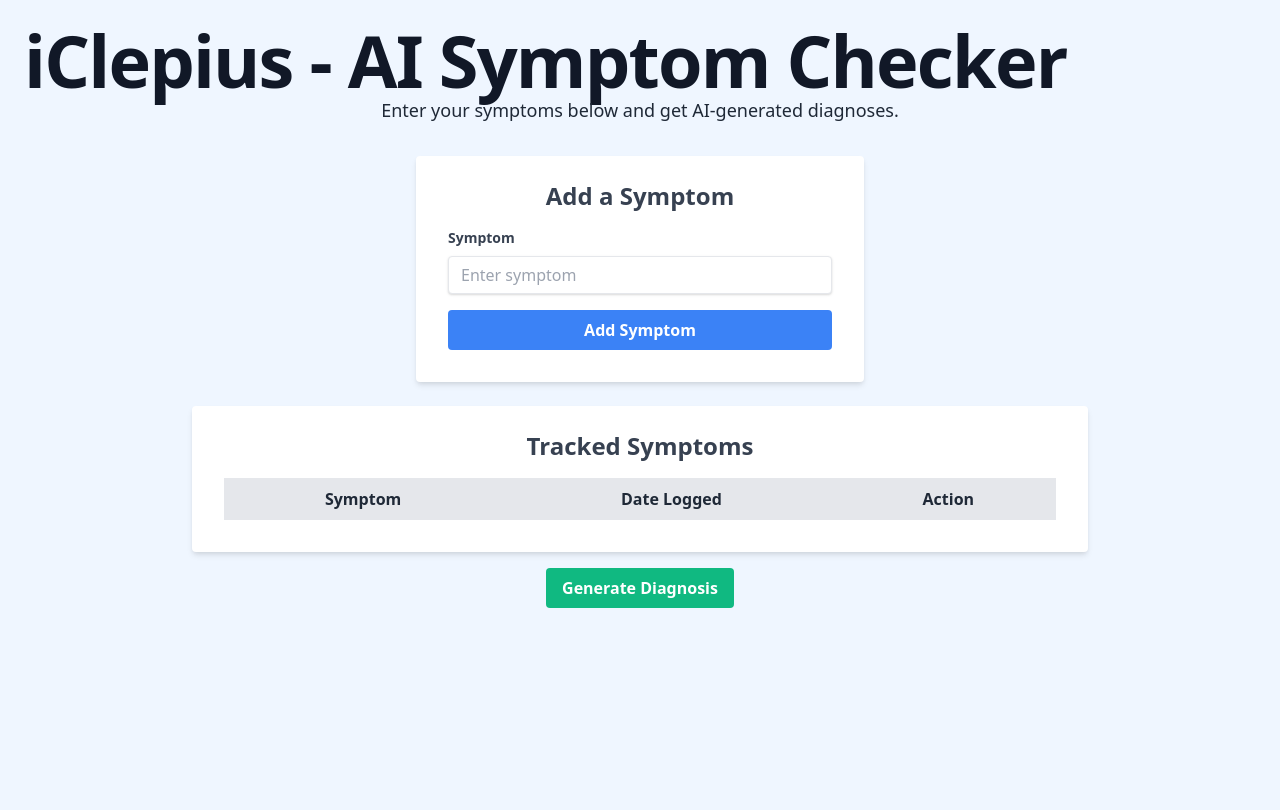
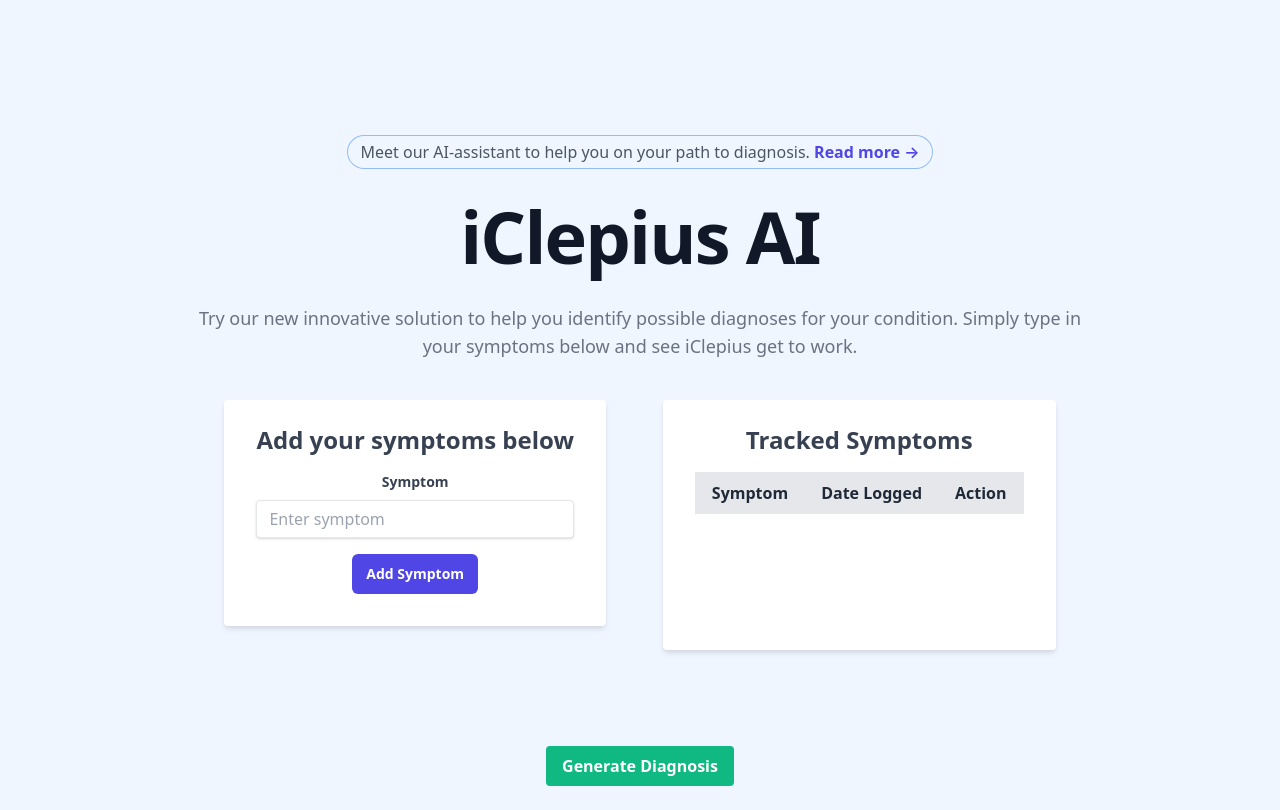
Before and after one commit to Jenny-Dup/iClepius, a Flask app: page / in a window 1280 px wide. Before the commit the page ends 608 px from the top, so only its background shows below. Run offline with Flask 3, Linux system fonts and the light colour scheme; data that the repository does not hold is empty; style sheets or scripts are compiled from the project's sources.

Commit message:
Updated front end for symptom form and table

```diff
--- a/app.py
+++ b/app.py
@@ -1,25 +1,36 @@
 from flask import Flask, render_template
 from flask_sqlalchemy import SQLAlchemy
 from flask_cors import CORS
+from dotenv import load_dotenv
+import os
 
-app = Flask(__name__)
+load_dotenv()
 
-# Database Configuration
-app.config['SQLALCHEMY_DATABASE_URI'] = 'sqlite:///iclepius.db'
-app.config['SQLALCHEMY_TRACK_MODIFICATIONS'] = False
+db = SQLAlchemy()
 
-# Initialize Database and CORS
-db = SQLAlchemy(app)
-CORS(app)
+def create_app():
+    app = Flask(__name__)
 
-# Home route - Serves index.html
-@app.route("/")
-def home():
-    return render_template("index.html")
+    app.config['SQLALCHEMY_DATABASE_URI'] = 'sqlite:///iclepius.db'
+    app.config['SQLALCHEMY_TRACK_MODIFICATIONS'] = False
 
-# Import routes AFTER initializing app and db (avoids circular imports)
-import routes
+    db.init_app(app)
+    CORS(app)
 
-# Run Flask app
+    if not os.getenv("OPENAI_API_KEY"):
+        raise ValueError("❌ ERROR: OPENAI_API_KEY is missing! Check your .env file.")
+
+    from routes import routes
+    app.register_blueprint(routes)
+
+    @app.route("/")
+    def home():
+        return render_template("index.html")
+
+    return app
+
 if __name__ == "__main__":
+    app = create_app()
+    with app.app_context():
+        db.create_all()
     app.run(debug=True)
--- a/routes.py
+++ b/routes.py
@@ -1,13 +1,23 @@
-from flask import request, jsonify
-from app import app, db
+from flask import Blueprint, request, jsonify
+from flask_sqlalchemy import SQLAlchemy
+from app import db
 from models import User, Symptom
 import openai
+import os
+
+
+routes = Blueprint("routes", __name__)
 
 # Set OpenAI API Key
-openai.api_key = os.getenv("OPENAI_API_KEY")
+OPENAI_API_KEY = os.getenv("OPENAI_API_KEY")
+
+if not OPENAI_API_KEY:
+    raise ValueError("❌ ERROR: OPENAI_API_KEY is missing! Check your .env file or environment variables.")
+
+openai.api_key = OPENAI_API_KEY
 
 # User CRUD Routes
-@app.route("/api/users", methods=["POST"])
+@routes.route("/api/users", methods=["POST"])
 def create_user():
     data = request.json
     new_user = User(
@@ -20,7 +30,7 @@ def create_user():
     db.session.commit()
     return jsonify({"message": "User created successfully", "user": {"id": new_user.id, "name": new_user.name}}), 201
 
-@app.route("/api/users", methods=["GET"])
+@routes.route("/api/users", methods=["GET"])
 def get_users():
     users = User.query.all()
     return jsonify([
@@ -35,7 +45,7 @@ def get_users():
     ]), 200
 
 # Symptom CRUD Routes
-@app.route("/api/symptoms", methods=["POST"])
+@routes.route("/api/symptoms", methods=["POST"])
 def add_symptoms():
     data = request.json
     user_id = data['user_id']
@@ -46,7 +56,7 @@ def add_symptoms():
     db.session.commit()
     return jsonify({"message": "Symptoms added successfully"}), 201
 
-@app.route("/api/symptoms", methods=["GET"])
+@routes.route("/api/symptoms", methods=["GET"])
 def get_symptoms():
     symptoms = Symptom.query.all()
     return jsonify([
@@ -59,14 +69,14 @@ def get_symptoms():
         for symptom in symptoms
     ]), 200
 
-@app.route("/api/symptoms/<int:symptom_id>", methods=["DELETE"])
+@routes.route("/api/symptoms/<int:symptom_id>", methods=["DELETE"])
 def delete_symptom(symptom_id):
     symptom = Symptom.query.get_or_404(symptom_id)
     db.session.delete(symptom)
     db.session.commit()
     return jsonify({"message": "Symptom deleted successfully"}), 200
 
-@app.route("/api/reset", methods=["DELETE"])
+@routes.route("/api/reset", methods=["DELETE"])
 def reset_symptoms():
     try:
         db.session.query(Symptom).delete()
@@ -76,7 +86,7 @@ def reset_symptoms():
         return jsonify({"error": str(e)}), 500
 
 # AI-Powered Diagnosis Route
-@app.route("/api/diagnose", methods=["POST"])
+@routes.route("/api/diagnose", methods=["POST"])
 def diagnose():
     data = request.json
     symptoms = data.get("symptoms", [])
--- a/templates/index.html
+++ b/templates/index.html
@@ -8,21 +8,34 @@
   <script src="{{ url_for('static', filename='js/script.js') }}" defer></script>
   <link href="https://cdn.jsdelivr.net/npm/tailwindcss@2.2.19/dist/tailwind.min.css" rel="stylesheet">
 </head>
+
+
 <body class="bg-blue-50 text-gray-800 font-sans">
-
-  <div class="container mx-auto p-6">
-    <h1 class="text-5xl font-semibold tracking-tight text-balance text-gray-900 sm:text-7xl">iClepius - AI Symptom Checker</h1>
-    <p class="text-lg text-center mb-8">Enter your symptoms below and get AI-generated diagnoses.</p>
+  <div class="relative isolate px-6 pt-14 lg:px-8">
+    <div class="absolute inset-x-0 -top-40 -z-10 transform-gpu overflow-hidden blur-3xl sm:-top-80" aria-hidden="true">
+      <div class="relative left-[calc(50%-11rem)] aspect-1155/678 w-[36.125rem] -translate-x-1/2 rotate-[30deg] bg-linear-to-tr from-[#ff80b5] to-[#9089fc] opacity-30 sm:left-[calc(50%-30rem)] sm:w-[72.1875rem]" style="clip-path: polygon(74.1% 44.1%, 100% 61.6%, 97.5% 26.9%, 85.5% 0.1%, 80.7% 2%, 72.5% 32.5%, 60.2% 62.4%, 52.4% 68.1%, 47.5% 58.3%, 45.2% 34.5%, 27.5% 76.7%, 0.1% 64.9%, 17.9% 100%, 27.6% 76.8%, 76.1% 97.7%, 74.1% 44.1%)"></div>
+    </div>
+    <div class="mx-auto max-w-4xl py-38 sm:py-48 lg:py-20">
+      <div class="hidden sm:mb-8 sm:flex sm:justify-center">
+        <div class="relative rounded-full px-3 py-1 text-sm/6 text-gray-600 ring-1 ring-gray-900/10 hover:ring-gray-900/20">
+          Meet our AI-assistant to help you on your path to diagnosis. <a href="#" class="font-semibold text-indigo-600"><span class="absolute inset-0" aria-hidden="true"></span>Read more <span aria-hidden="true">&rarr;</span></a>
+        </div>
+      </div>
+      <div class="text-center">
+        <h1 class="text-5xl font-semibold tracking-tight text-balance text-gray-900 sm:text-7xl">iClepius AI</h1>
+        <p class="mt-8 text-lg font-medium text-pretty text-gray-500 sm:text-xl/8">Try our new innovative solution to help you identify possible diagnoses for your condition. Simply type in your symptoms below and see iClepius get to work.</p>
+        <div class="mt-10 flex items-center justify-center gap-x-6"></div>
 
     <!-- Symptom Input Form -->
+      <div class="flex flex-col md:flex-row justify-center gap-6 px-4">
         <div class="bg-white shadow-md rounded px-8 pt-6 pb-8 mb-6 max-w-md mx-auto">
-      <h2 class="text-2xl font-bold text-center text-gray-700 mb-4">Add a Symptom</h2>
+          <h2 class="text-2xl font-bold text-center text-gray-700 mb-4">Add your symptoms below</h2>
           <form id="symptomForm">
             <div class="mb-4">
               <label class="block text-gray-700 text-sm font-bold mb-2" for="symptom">Symptom</label>
               <input id="symptom" type="text" placeholder="Enter symptom" class="shadow appearance-none border rounded w-full py-2 px-3 text-gray-700 leading-tight focus:outline-none focus:shadow-outline" required>
             </div>
-        <button type="submit" class="w-full bg-blue-500 hover:bg-blue-700 text-white font-bold py-2 px-4 rounded focus:outline-none focus:shadow-outline">
+            <button type="submit" class="rounded-md bg-indigo-600 px-3.5 py-2.5 text-sm font-semibold text-white shadow-xs hover:bg-indigo-500 focus-visible:outline-2 focus-visible:outline-offset-2 focus-visible:outline-indigo-600">
               Add Symptom
             </button>
           </form>
@@ -31,7 +44,7 @@
     <!-- Symptom Table -->
         <div class="bg-white shadow-md rounded px-8 pt-6 pb-8 max-w-4xl mx-auto">
           <h2 class="text-2xl font-bold text-center text-gray-700 mb-4">Tracked Symptoms</h2>
-      <table class="min-w-full table-auto">
+          <table class="min-w-full table-auto border-collapse border border-gray-300">
             <thead>
               <tr class="bg-gray-200">
                 <th class="px-4 py-2 border">Symptom</th>
@@ -44,6 +57,10 @@
             </tbody>
           </table>
         </div>
+      </div>
+
+      </div>
+    </div>
 
     <!-- Generate Diagnosis Button -->
     <div class="mt-4 text-center">
@@ -54,10 +71,8 @@
 
     <!-- Diagnosis Result -->
     <div id="diagnosisResult" class="mt-6 text-center text-xl font-bold text-gray-700">
-      <!-- Diagnosis will be displayed here -->
     </div>
 
   </div>
-
 </body>
 </html>
```
Also changed, not shown: instance/iclepius.db. Lines whose indentation alone changed are shown as unchanged.
